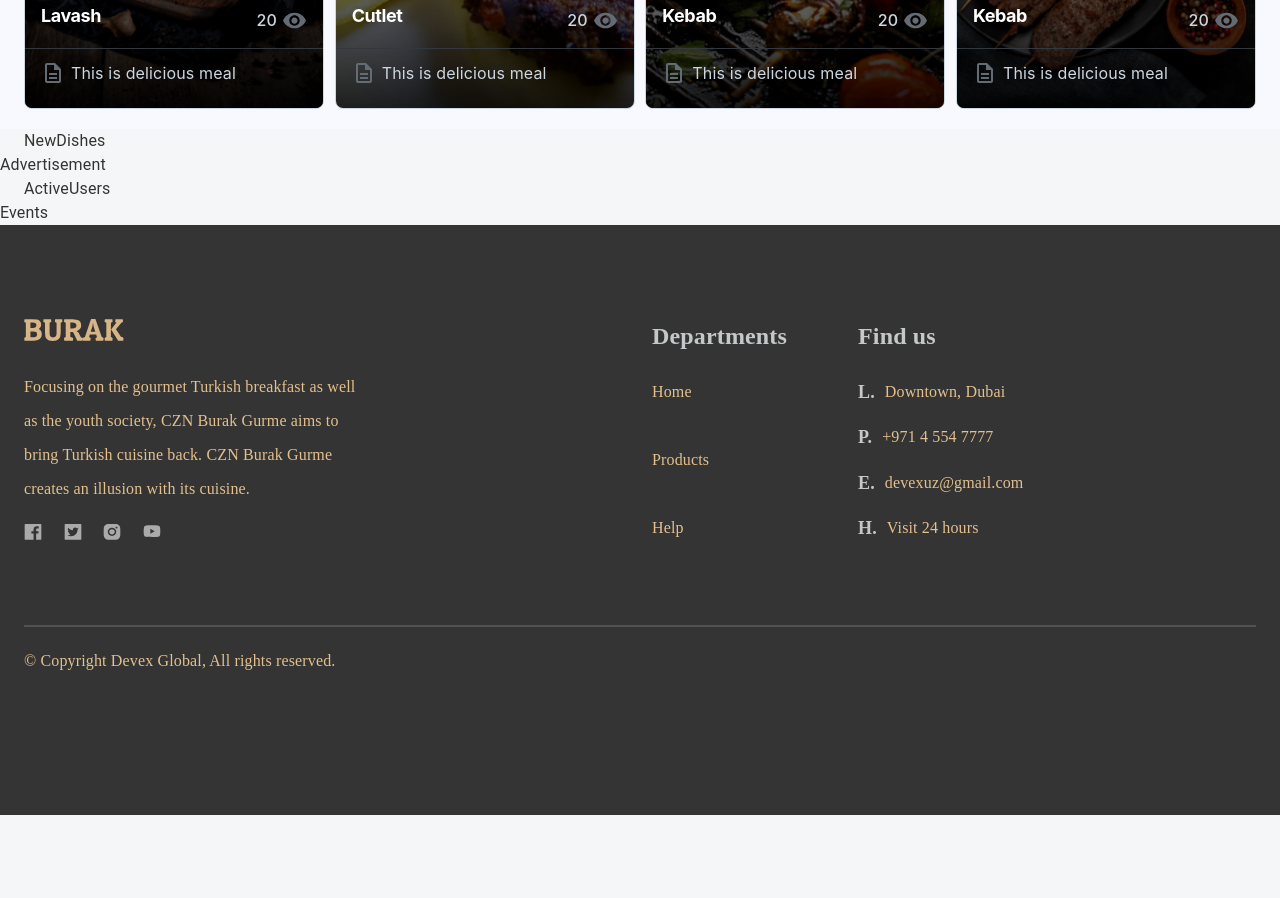
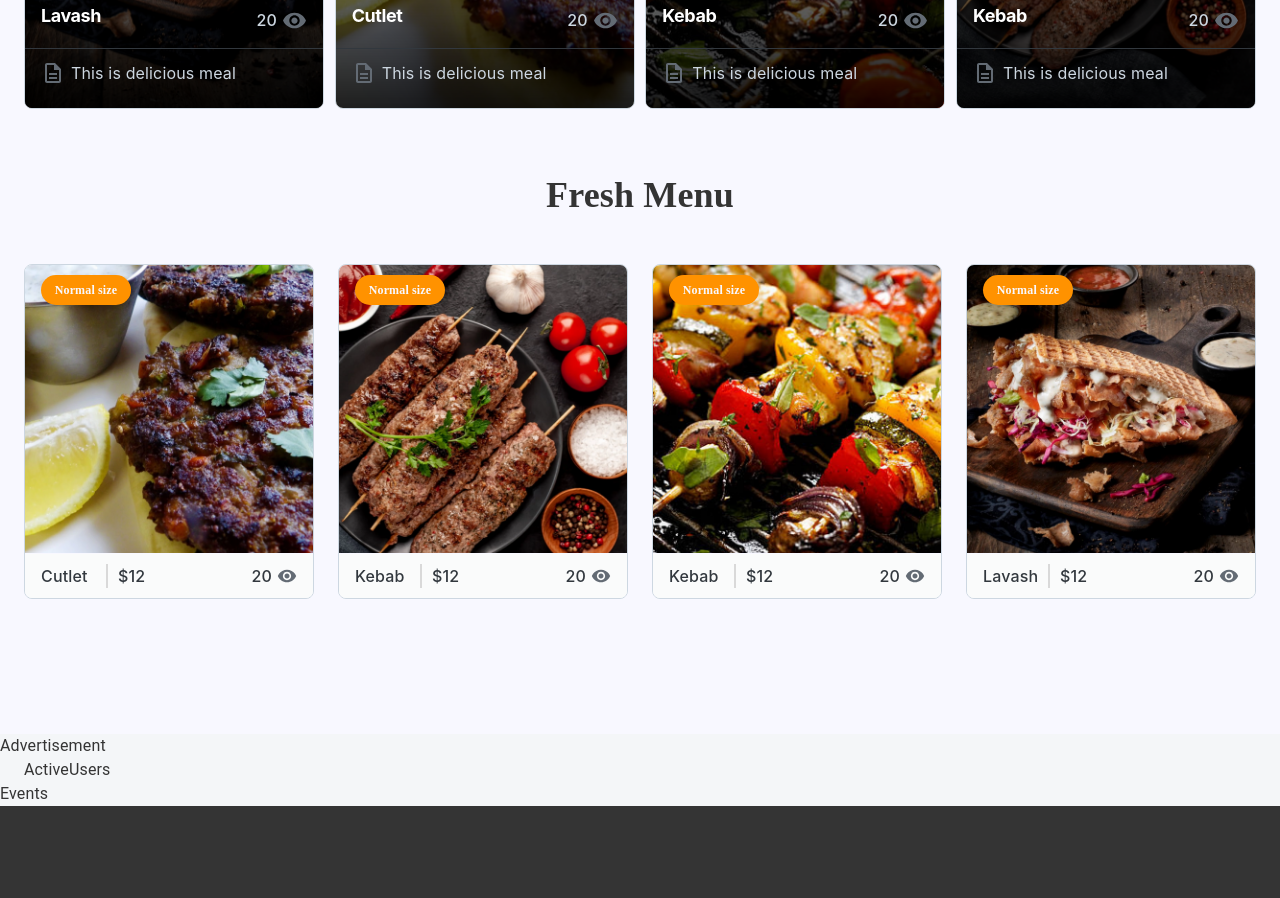
Before and after one commit to 6947dastanbek-lang/burak-react, a React (Create React App) app: page / in a window 1280 px wide. Shown: the part 1460-2358 px from the top of the page. Before the commit the page ends 2275 px from the top, so only its background shows below. Built offline with nearby package versions, Linux system fonts and the light colour scheme.

Commit message:
feat: develop newDishes sectional component

```diff
--- a/src/app/screens/homePage/NewDishes.tsx
+++ b/src/app/screens/homePage/NewDishes.tsx
@@ -1,10 +1,95 @@
 import React from "react";
-import { Container } from "@mui/material";
+import { Box, Container, Stack } from "@mui/material";
+import AspectRatio from "@mui/joy/AspectRatio";
+import Card from "@mui/joy/Card";
+import CardOverflow from "@mui/joy/CardOverflow";
+import Typography from "@mui/joy/Typography";
+import { CssVarsProvider } from "@mui/joy/styles";
+import VisibilityIcon from "@mui/icons-material/Visibility";
+import Divider from "../../components/divider";
+
+const newDishes = [
+    { productName: "Cutlet", imagePath: "/img/cutlet.webp" },
+    { productName: "Kebab", imagePath: "/img/kebab-fresh.webp" },
+    { productName: "Kebab", imagePath: "/img/kebab.webp" },
+    { productName: "Lavash", imagePath: "/img/lavash.webp" },
+];
 
 export default function NewDishes() {
     return (
-        <div>
-            <Container>NewDishes</Container>
+        <div className="new-products-frame">
+            <Container>
+                <Stack className="main">
+                    <Box className="category-title">Fresh Menu</Box>
+                    <Stack className="cards-frame">
+                        <CssVarsProvider>
+                            {newDishes.map((ele, index) => {
+                                return (
+                                    <Card
+                                        key={index}
+                                        variant="outlined"
+                                        className={"card"}
+                                    >
+                                        <CardOverflow>
+                                            <div className="product-sale">
+                                                Normal size
+                                            </div>
+                                            <AspectRatio ratio="1">
+                                                <img
+                                                    src={ele.imagePath}
+                                                    alt=""
+                                                />
+                                            </AspectRatio>
+                                        </CardOverflow>
+
+                                        <CardOverflow
+                                            variant="soft"
+                                            className="product-detail"
+                                        >
+                                            <Stack className="info">
+                                                <Stack flexDirection="row">
+                                                    <Typography
+                                                        className={"title"}
+                                                    >
+                                                        {ele.productName}
+                                                    </Typography>
+
+                                                    <Divider
+                                                        width="2"
+                                                        height="24"
+                                                        bg="#d9d9d9"
+                                                    />
+
+                                                    <Typography
+                                                        className={"price"}
+                                                    >
+                                                        $12
+                                                    </Typography>
+                                                </Stack>
+
+                                                <Stack>
+                                                    <Typography
+                                                        className={"views"}
+                                                    >
+                                                        20
+                                                        <VisibilityIcon
+                                                            sx={{
+                                                                fontSize: 20,
+                                                                marginLeft:
+                                                                    "5px",
+                                                            }}
+                                                        />
+                                                    </Typography>
+                                                </Stack>
+                                            </Stack>
+                                        </CardOverflow>
+                                    </Card>
+                                );
+                            })}
+                        </CssVarsProvider>
+                    </Stack>
+                </Stack>
+            </Container>
         </div>
     );
 }
--- a/src/css/home.css
+++ b/src/css/home.css
@@ -93,3 +93,101 @@
         linear-gradient(to top, rgba(0, 0, 0, 0.4), rgba(0, 0, 0, 0) 200px),
         linear-gradient(to top, rgba(0, 0, 0, 0.8), rgba(0, 0, 0, 0) 300px);
 }
+/** NEW PRODUCTS **/
+
+.homepage .new-products-frame {
+    width: 100%;
+    height: 605px;
+    background: #f8f8ff;
+    display: flex;
+}
+
+.homepage .main {
+    margin-top: 45px;
+    display: flex;
+    flex-direction: column;
+    align-items: center;
+}
+
+.homepage .new-products-frame .category-title {
+    font-family: "Dancing Script";
+    font-style: normal;
+    font-weight: 700;
+    font-size: 36px;
+    line-height: 43px;
+}
+
+.homepage .new-products-frame .main .cards-frame {
+    width: 100%;
+    margin: 47px 2px 2px 2px;
+    flex-direction: row;
+    justify-content: space-between;
+}
+
+.homepage .new-products-frame .main .card {
+    height: 335px;
+    width: 290px;
+    cursor: pointer;
+}
+
+.homepage .new-products-frame .product-sale {
+    position: absolute;
+    margin-top: 10px;
+    z-index: 100;
+    width: 90px;
+    height: 30px;
+    display: flex;
+    align-items: center;
+    justify-content: center;
+    background: #ff9200;
+    box-shadow: 4px 6px 20px rgba(0, 0, 0, 0.1);
+    border-radius: 25px;
+    font-family: "Poppins";
+    font-style: normal;
+    font-weight: 600;
+    font-size: 12px;
+    line-height: 21px;
+    color: #f8f8ff;
+}
+
+.homepage .new-products-frame .product-detail {
+    width: auto;
+    height: 49%;
+    display: flex;
+    justify-content: center;
+    margin-top: -12px;
+    border-top: 1px solid;
+    border-color: #f8f8ff;
+    background-color: #fafbfb;
+}
+
+.homepage .new-products-frame .product-detail .info {
+    width: 100%;
+    display: flex;
+    flex-direction: row;
+    justify-content: space-between;
+    align-items: center;
+}
+
+.homepage .new-products-frame .product-detail .title {
+    width: 65px;
+    font-weight: 500;
+}
+
+.homepage .new-products-frame .product-detail .price {
+    margin-left: 10px;
+    width: 20px;
+    font-weight: 500;
+}
+
+.homepage .new-products-frame .product-detail .divider {
+    margin: 0 10px 0 10px;
+    width: 2px;
+    background-color: #d9d9d9;
+}
+
+.homepage .new-products-frame .product-detail .views {
+    display: flex;
+    align-items: center;
+    font-weight: 500;
+}
```
